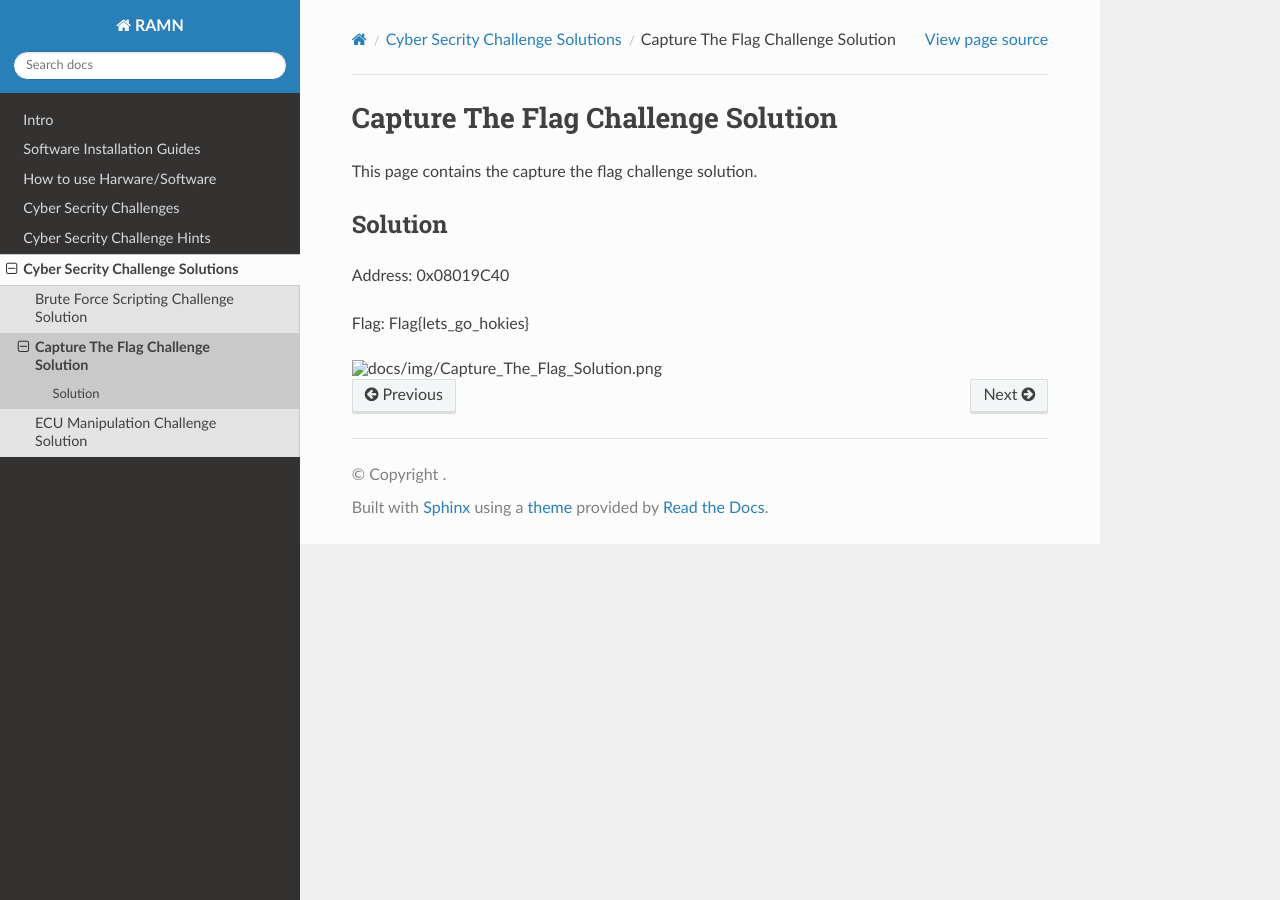
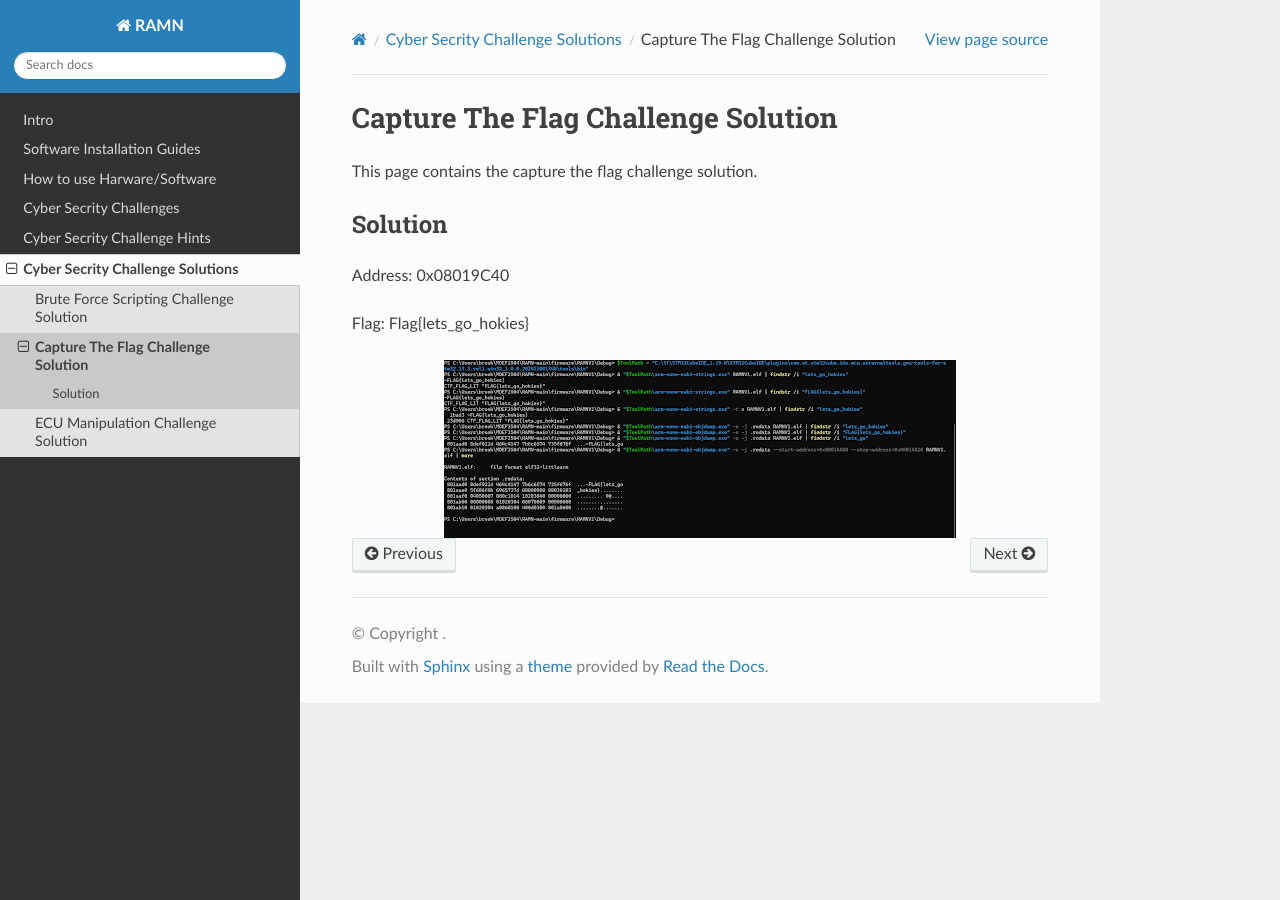
Before and after one commit to JonasvonStein/F25-04-Drive-Secure-Teaching-Automotive-Cybersecurity-with-RAMN, a Sphinx documentation site: the page built from docs/challengeSolutions/Capture_The_Flag.rst, in a window 1280 px wide. Built offline with Sphinx 7.4.7 and the Read the Docs theme 3.1.0, drawn with Linux system fonts in a browser that asks for light colours; pages that are not in the unit, such as notebooks, are missing from menus.

Commit message:
Update Capture_The_Flag.rst

```diff
--- a/docs/challengeSolutions/Capture_The_Flag.rst
+++ b/docs/challengeSolutions/Capture_The_Flag.rst
@@ -12,5 +12,5 @@ Address: 0x08019C40
 
 Flag: Flag{lets_go_hokies}
 
-.. image:: /docs/img/Capture_The_Flag_Solution.png
+.. image:: /img/Capture_The_Flag_Solution.png
    :align: center
```
